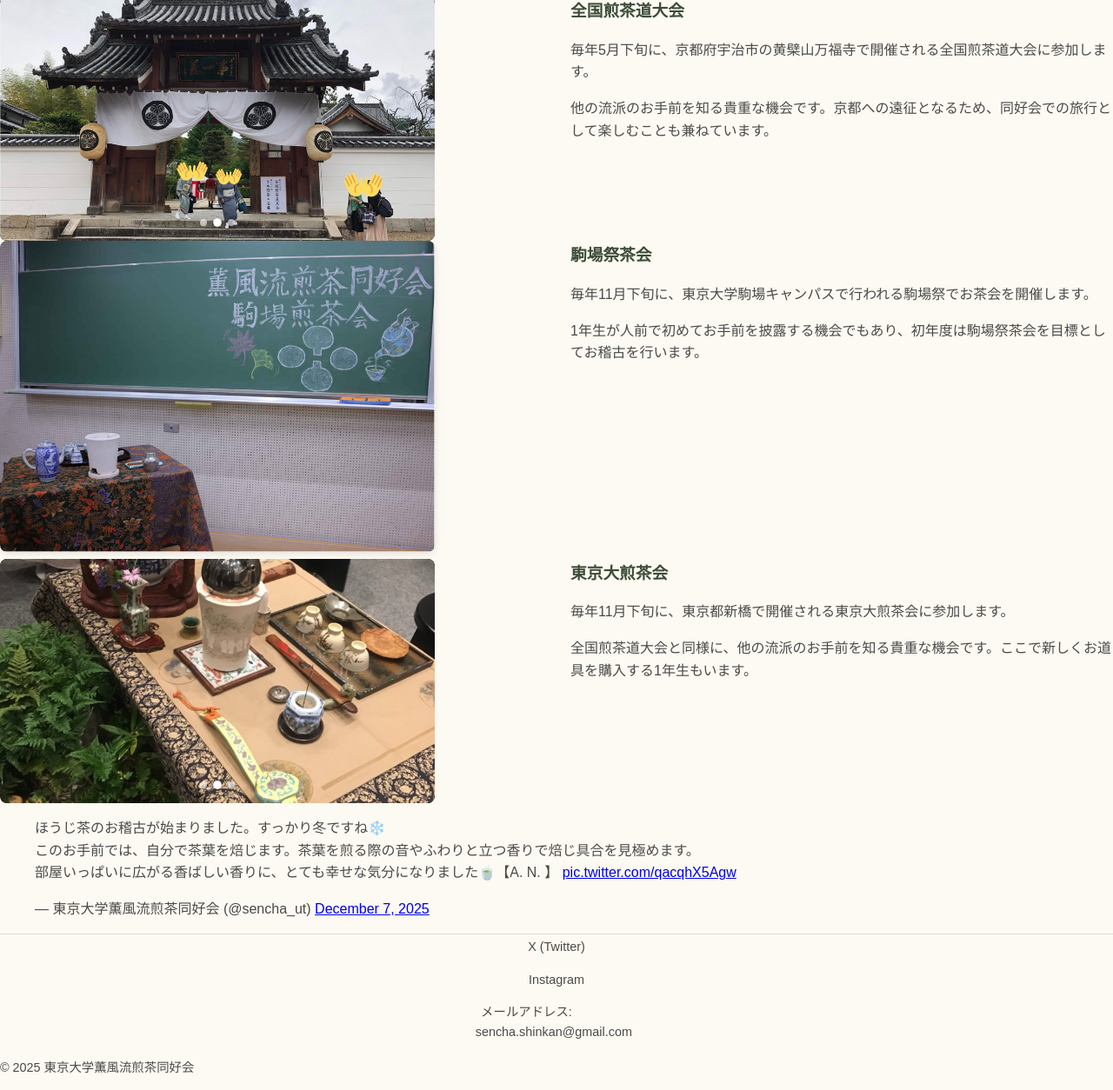
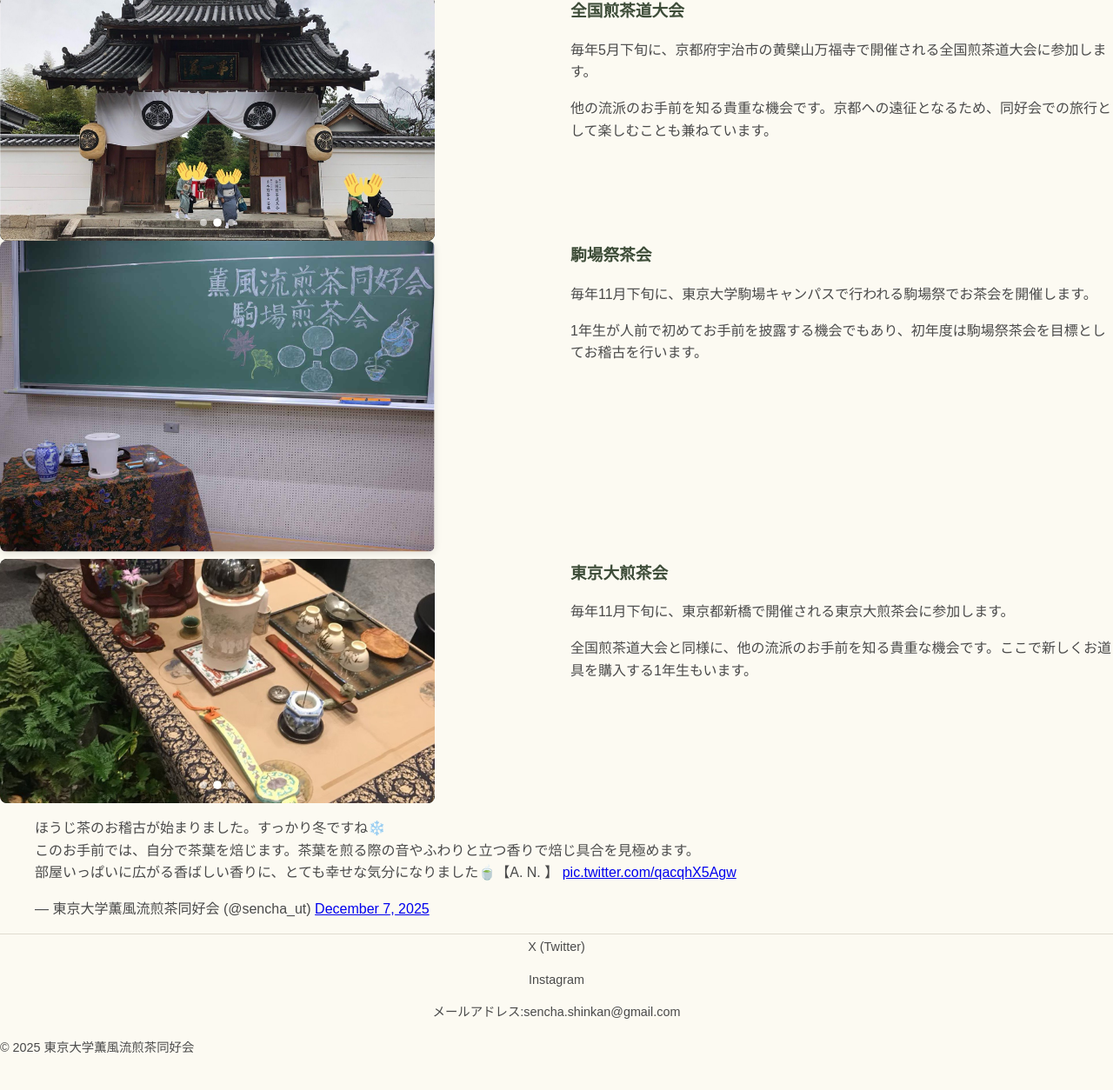
Before and after one commit to citrusml/sencha_ut, a Jekyll site: the page built from index.html, in a window 1280 px wide, cut to the strip 2224-3478 px from the top of the page. Shown: the whole strip at 87% size. Built offline with Jekyll 4.4.1, drawn with Linux system fonts in a browser that asks for light colours; some web fonts are replaced; comment, search, counter and statistics services are not loaded; after the commit the page ends 3455 px from its top, so only the background shows below that.

Commit message:
画像の挿入6

```diff
--- a/_layouts/default.html
+++ b/_layouts/default.html
@@ -56,7 +56,7 @@
           Instagram
         </a></div>
         <div><a href="mailto:sencha.shinkan@gmail.com">
-          メールアドレス:<br>sencha.shinkan@gmail.com
+          メールアドレス:sencha.shinkan@gmail.com
         </a></div>
       </div>
       <p class="mt-3">&copy; 2025 {{ site.title }}</p>
--- a/assets/css/style.css
+++ b/assets/css/style.css
@@ -453,6 +453,7 @@
   width: 100%;        /* fill parent container */
   max-width: 500px;
   aspect-ratio: 16/9;
+  min-height: 200px; /* ensure visible even if ratio collapses */
   background-color: #000;
   border-radius: 8px;
 }
@@ -496,7 +497,8 @@
   .local-slideshow {
     max-width: 100%;
     width: 100%;
-    min-height: 220px; /* ensure some height so slide is visible */
+    aspect-ratio: auto;
+    min-height: 200px; /* ensure some height so slide is visible */
   }
   .local-slideshow .local-slide img { object-fit: cover; }
 }
```
